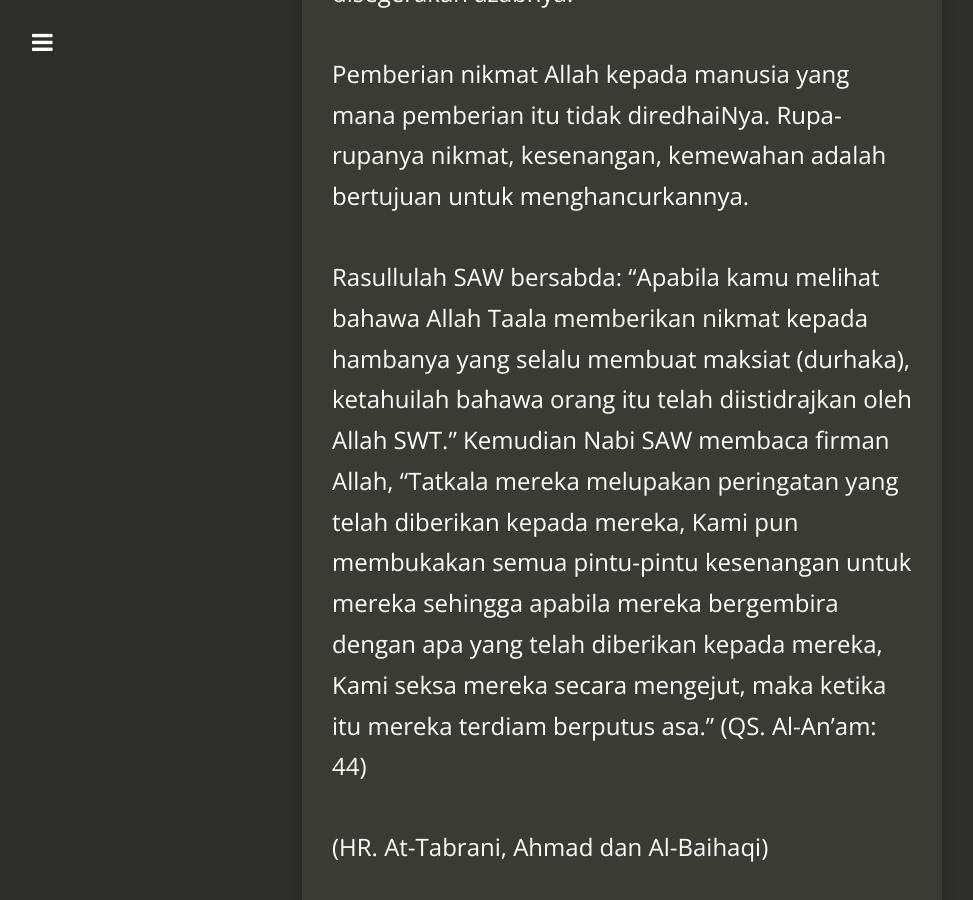
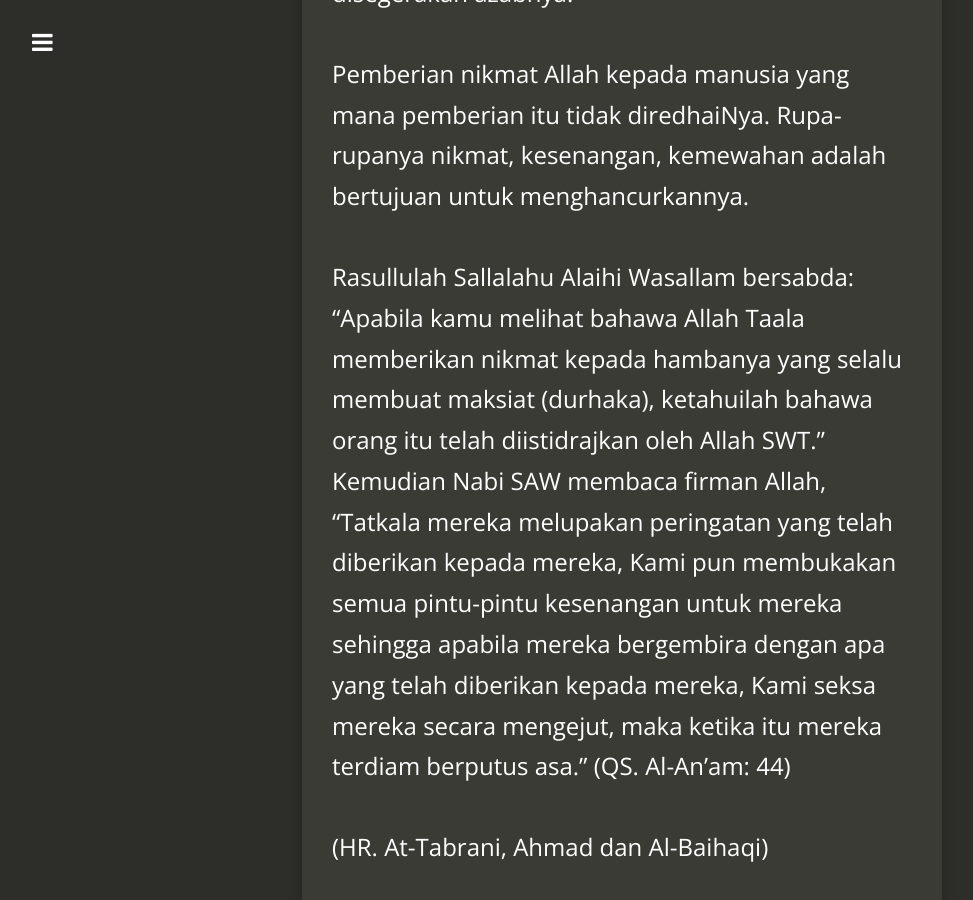
Before and after one commit to kedamaian/swsyafiq, a Jekyll site: the page built from _posts/2016-10-08-istidraj.md, in a window 1280 px wide and 900 px high, scrolled down 1275 px. Shown: the whole window, without its empty margins (18-991 px from the left). Built offline with Jekyll 4.4.1, drawn with Linux system fonts in a browser that asks for light colours; nearby versions of some CDN libraries; comment, search, counter and statistics services are not loaded.

Commit message:
Update 2016-10-08-istidraj.md

```diff
--- a/_posts/2016-10-08-istidraj.md
+++ b/_posts/2016-10-08-istidraj.md
@@ -14,7 +14,7 @@ Istidraj ialah ‘hukuman’ yang diberikan sedikit demi sedikit. Allah biarkan
 
 Pemberian nikmat Allah kepada manusia yang mana pemberian itu tidak diredhaiNya. Rupa-rupanya nikmat, kesenangan, kemewahan adalah bertujuan untuk menghancurkannya.
 
-Rasullulah SAW bersabda: "Apabila kamu melihat bahawa Allah Taala memberikan nikmat kepada hambanya yang selalu membuat maksiat (durhaka), ketahuilah bahawa orang itu telah diistidrajkan oleh Allah SWT."  Kemudian Nabi SAW membaca firman Allah, “Tatkala mereka melupakan peringatan yang telah diberikan kepada mereka, Kami pun membukakan semua pintu-pintu kesenangan untuk mereka sehingga apabila mereka bergembira dengan apa yang telah diberikan kepada mereka, Kami seksa mereka secara mengejut, maka ketika itu mereka terdiam berputus asa.” (QS. Al-An’am: 44)
+Rasullulah Sallalahu Alaihi Wasallam bersabda: "Apabila kamu melihat bahawa Allah Taala memberikan nikmat kepada hambanya yang selalu membuat maksiat (durhaka), ketahuilah bahawa orang itu telah diistidrajkan oleh Allah SWT."  Kemudian Nabi SAW membaca firman Allah, “Tatkala mereka melupakan peringatan yang telah diberikan kepada mereka, Kami pun membukakan semua pintu-pintu kesenangan untuk mereka sehingga apabila mereka bergembira dengan apa yang telah diberikan kepada mereka, Kami seksa mereka secara mengejut, maka ketika itu mereka terdiam berputus asa.” (QS. Al-An’am: 44)
 
 (HR. At-Tabrani, Ahmad dan Al-Baihaqi)
 
```
